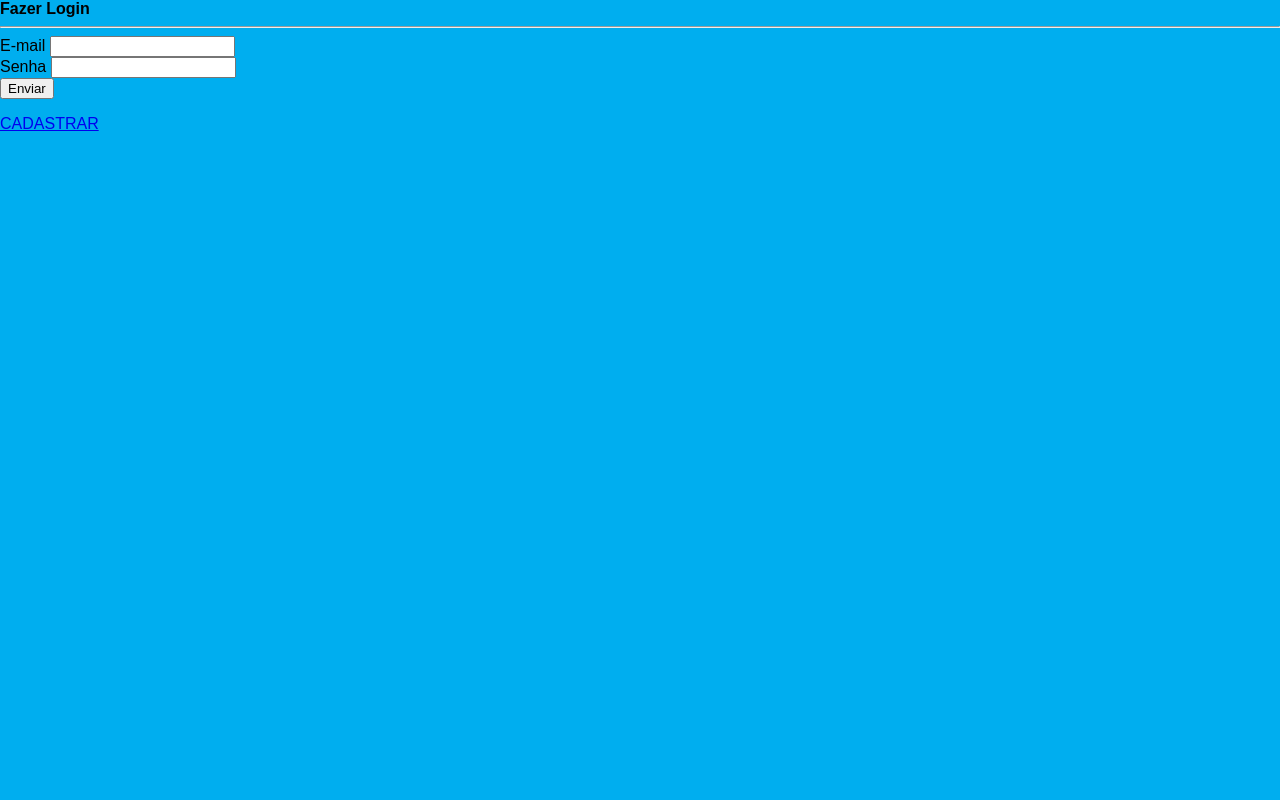
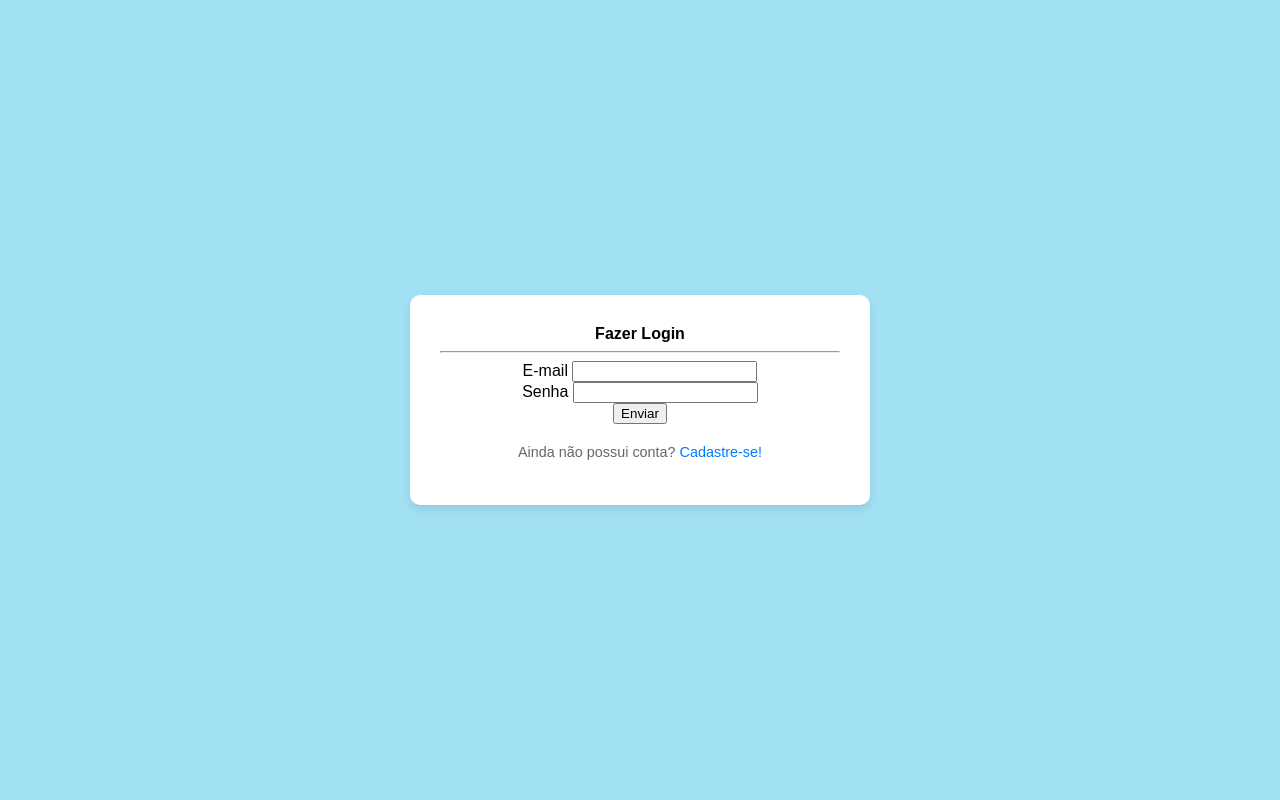
Before and after one commit to Jamylle-7/Prototipo, a Flask app: page /pagelogin in a window 1280 px wide. Run offline with Flask 3, Linux system fonts and the light colour scheme.

Commit message:
quarto commit

```diff
--- a/servidor.py
+++ b/servidor.py
@@ -39,7 +39,7 @@ def login():
 
 @app.route('/sair')
 def fazer_logout():
-    session.pop('login')
+    session.pop('login',None)
     return render_template('home.html')
 
 @app.route('/pagelogin')
@@ -52,9 +52,11 @@ def mostrar_page_cadastrar():
 
 @app.route('/pageuser')
 def mostrar_page_user():
-    if len(resultado) > 0:
-        session['email'] = email
-    return render_template('user_page.html')
+    email = session.get('email')
+    if email:
+        return render_template('user_page.html', user=email)
+    else:
+        return render_template('login.html', msglogin='Por favor, faça login primeiro.')
 
 @app.route('/imc', methods=['POST'])
 def calcular_imc():
--- a/static/css/login.css
+++ b/static/css/login.css
@@ -1,65 +1,111 @@
 body {
   margin: 0;
-  padding: 0;
-  box-sizing: border-box;
   font-family: Arial, sans-serif;
-  background-color: #00AEEF;
+  background-color: #12b0e463;
+  display: flex;
+  justify-content: center;
+  align-items: center;
+  height: 100vh;
+  transition: 0.2s;
 }
 
 .container {
   display: flex;
   justify-content: center;
   align-items: center;
-  height: 100vh;
-.login-box {
-  background-color: white;
-  width: 350px;
-  padding: 20px;
-  border-radius: 15px;
-  border: 3px solid #00AEEF;
-  text-align: center;
-  box-shadow: 0px 4px 8px rgba(0, 0, 0, 0.2);
+  width: 100%;
 }
 
-.login-box h2 {
-  margin: 0 0 20px 0;
-  font-weight: bold;
-  color: black;
+.login-box {
+  background: #fff;
+  padding: 30px;
+  border-radius: 10px;
+  box-shadow: 0 4px 10px rgba(0, 0, 0, 0.1);
+  text-align: center;
+  width: 100%;
+  max-width: 400px;
+  transition: transform 0.3s ease, box-shadow 0.3s ease;
 }
 
-label {
-  display: block;
-  margin: 10px 0 5px 0;
-  text-align: left;
-  color: black;
+.login-box:hover {
+  transform: scale(1.05);
+  box-shadow: 0 6px 15px rgba(0, 0, 0, 0.2);
 }
 
-input {
-  width: 90%;
-  padding: 8px;
-  margin-bottom: 10px;
-  border: 1px solid #ccc;
-  border-radius: 5px;
-  outline: none;
+.logo {
+  width: 100px;
+  margin-bottom: 20px;
+  transition: transform 0.3s ease;
 }
 
-input:focus {
-  border-color: #00AEEF;
+.logo:hover {
+  transform: rotate(360deg);
+}
+
+h2 {
+  color: #333;
+  font-size: 1.5em;
+  margin-bottom: 20px;
+  transition: color 0.3s ease;
+}
+
+h2:hover {
+  color: #007bff;
 }
 
 
-button {
-  background-color: #A3E2F4;
-  border: none;
-  padding: 10px 20px;
-  font-size: 16px;
-  color: black;
-  border-radius: 10px;
-  cursor: pointer;
-  transition: background-color 0.3s ease;
+.forgot-password {
+  color: #888;
+  font-size: 0.9em;
+  text-decoration: none;
+  margin: 10px 0;
+  display: block;
+  transition: color 0.3s ease;
 }
 
-button:hover {
-  background-color: #00AEEF;
+.forgot-password:hover {
+  color: #007bff;
+  text-decoration: underline;
+}
+
+.submit-btn {
+  width: 100%;
+  padding: 10px;
+  background: #28a745;
   color: white;
+  border: none;
+  border-radius: 5px;
+  font-size: 1em;
+  cursor: pointer;
+  margin-top: 20px;
+  transition: background-color 0.3s ease, transform 0.3s ease;
 }
+
+.submit-btn:hover {
+  background: #218838;
+  transform: scale(1.05);
+}
+
+.register-link {
+  margin-top: 20px;
+  font-size: 0.9em;
+  color: #666;
+}
+
+.register-link a {
+  color: #007bff;
+  text-decoration: none;
+  transition: color 0.3s ease;
+}
+
+.register-link a:hover {
+  color: #0056b3;
+  text-decoration: underline;
+}
+
+.error-message {
+  color: red;
+  font-size: 14px;
+  margin-top: 10px;
+  text-align: center;
+}
--- a/templates/home.html
+++ b/templates/home.html
@@ -89,7 +89,7 @@
 
     <footer>
         <p>TODOS OS DIREITOS RESERVADOR POR:</p>
-        <P> JAMYLLE FERNANDES, THAYNARA ELAYNE.</P>
+        <P> JAMYLLE FERNANDES.</P>
     </footer>
 
     <div class="atalho-topo">
--- a/templates/login.html
+++ b/templates/login.html
@@ -6,8 +6,8 @@
     <link rel="stylesheet" href="../static/css/login.css">
 </head>
 <body>
-<div class="novo">
-    <div class="login">
+<div class="container">
+    <div class="login-box">
         <form class="login-form" action="/login" method="post">
             <a><b>Fazer Login </b></a>
             <hr>
@@ -19,8 +19,8 @@
             <br>
             <button type="submit">Enviar</button>
         </form>
-        <p>{{msglogin}} </p>
-        <a href="/pagecadastrar">CADASTRAR</a>
+        <p class="error-message">{{msglogin}} </p>
+        <p class="register-link">Ainda não possui conta? <a href="/pagecadastrar ">Cadastre-se!</a></p>
     </div>
 </div>
 <input type="hidden" id="mensagem" value="{{ mensagem }}">
```
Also changed, not shown: static/css/register.css (+108 -0 lines), templates/register.html (+8 -2 lines).
